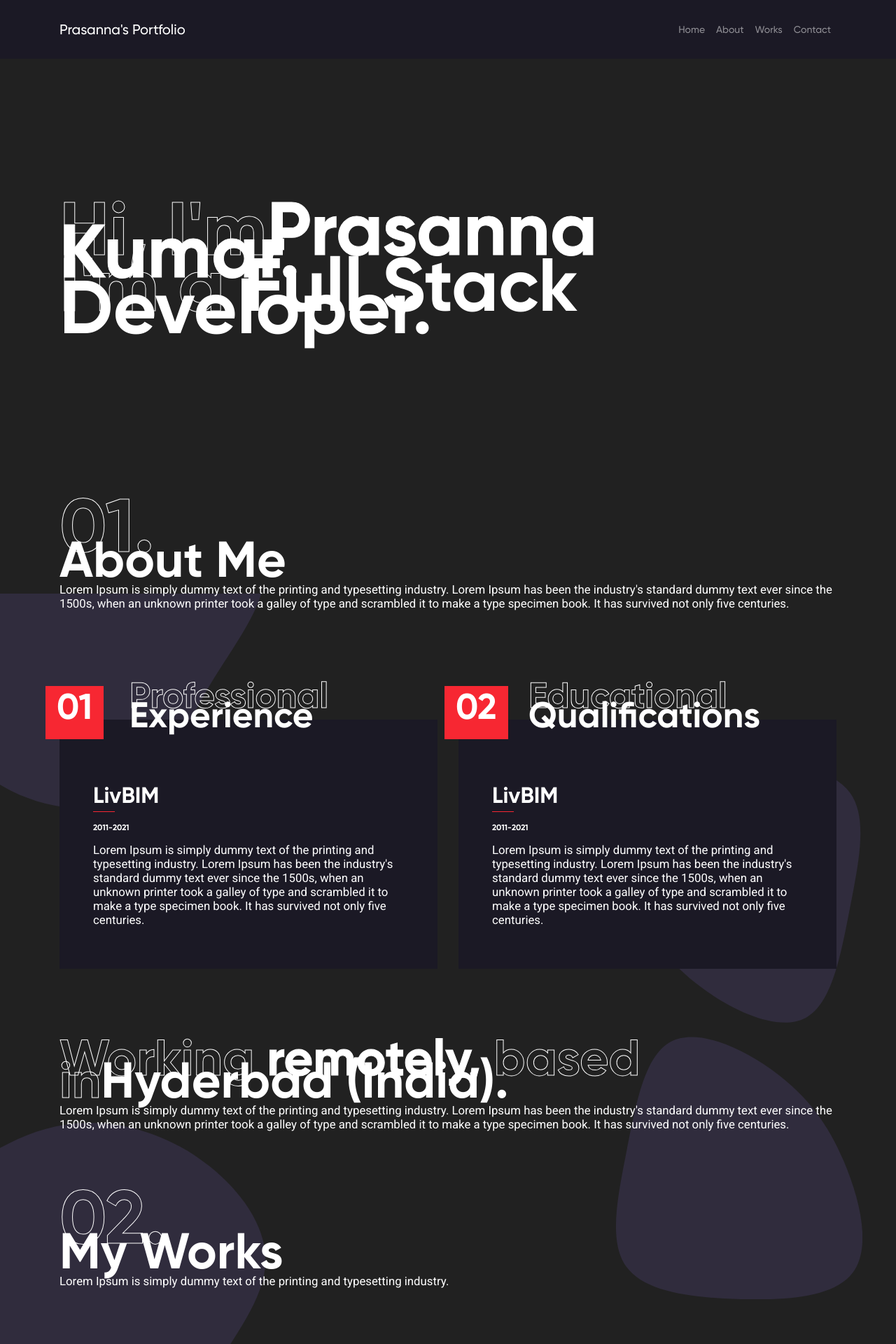
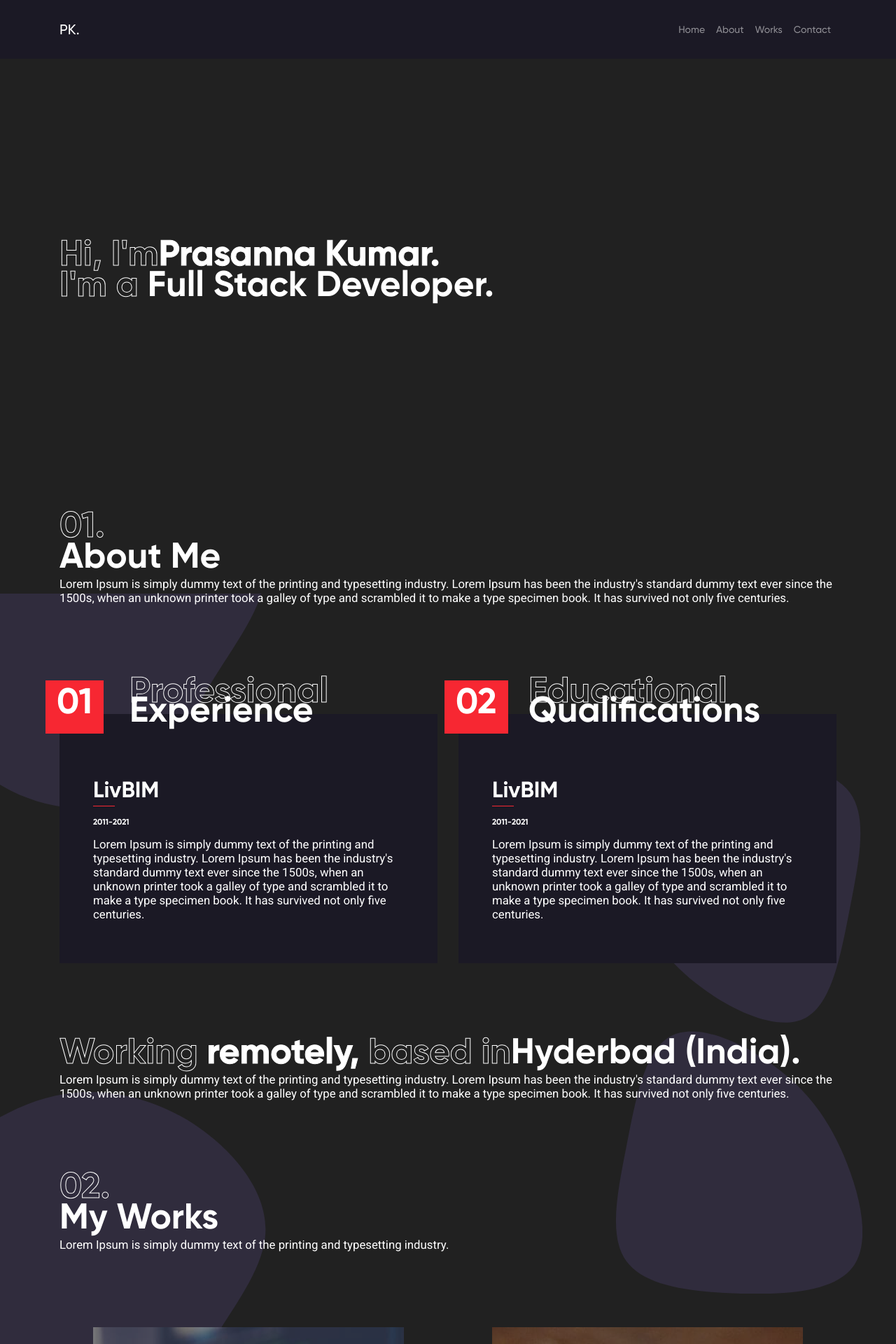
Before and after one commit to prasan666/port-folio, an Angular app: page /home in a window 1280 px wide. Shown: the top 1920 px of the page at 70% size. Built offline with nearby package versions, Linux system fonts and the light colour scheme.

Commit message:
new code added aos npm added

```diff
--- a/angular.json
+++ b/angular.json
@@ -30,9 +30,12 @@
             ],
             "styles": [
               "./node_modules/@angular/material/prebuilt-themes/indigo-pink.css",
-              "src/styles.scss"
+              "src/styles.scss" ,
+              "./node_modules/aos/dist/aos.css"
             ],
-            "scripts": []
+            "scripts": [
+              "./node_modules/aos/dist/aos.js"
+            ]
           },
           "configurations": {
             "production": {
--- a/package.json
+++ b/package.json
@@ -22,6 +22,7 @@
     "@angular/platform-browser-dynamic": "~11.1.2",
     "@angular/router": "~11.1.2",
     "@angular/service-worker": "~11.1.2",
+    "aos": "^2.3.4",
     "bootstrap": "^4.6.0",
     "rxjs": "~6.6.3",
     "tslib": "^2.0.0",
--- a/src/app/app.component.html
+++ b/src/app/app.component.html
@@ -1,7 +1,7 @@
 <header id="navbar">
   <nav class="navbar navbar-expand-lg navbar-dark darker-color fixed-top py-4">
       <div class="container">
-          <a class="navbar-brand" href="#">Prasanna's Portfolio</a>
+          <a class="navbar-brand" href="#">PK.</a>
           <button class="navbar-toggler" type="button" data-bs-toggle="collapse"
               data-bs-target="#navbarSupportedContent" aria-controls="navbarSupportedContent"
               aria-expanded="false" aria-label="Toggle navigation">
@@ -36,13 +36,13 @@
   </div>
 
   <div class="container h-100 d-flex align-items-center">
-      <div class="" data-aos="fade-up">
-          <h1 class="text-stroke">
+      <div class="" data-aos="fade-up d-flex">
+          <h3 class="text-stroke">
               <span>Hi, I'm</span> <span class="text-white">Prasanna Kumar.</span>
-          </h1>
-          <h1>
+          </h3>
+          <h3>
               <span class="text-stroke">I'm a </span><span class="text-white">Full Stack Developer.</span>
-          </h1>
+          </h3>
       </div>
   </div>
 </div>
@@ -56,10 +56,10 @@
       </div>
   </div>
   <div class="container">
-      <div data-aos="fade-up">
-          <h1 class="text-stroke">01.</h1>
-          <h2
-              class="text-white">About Me</h2>
+      <div data-aos="fade-up d-flex">
+          <h3 class="text-stroke">01.</h3>
+          <h3
+              class="text-white">About Me</h3>
       </div>
       <p class="text-white" data-aos="fade-up">
           Lorem Ipsum is simply dummy text of the printing and typesetting industry. Lorem Ipsum has been the
@@ -139,10 +139,10 @@
   </div>
 
   <div class="container mt-3">
-      <h2 data-aos="fade-up">
+      <h3 data-aos="fade-up">
           <span class="text-stroke">Working <span class="text-white">remotely,</span> based in</span> <span
               class="text-white">Hyderbad (India).</span>
-      </h2>
+      </h3>
       <p class="text-white" data-aos="fade-up" data-aos-delay="300">
           Lorem Ipsum is simply dummy text of the printing and typesetting industry. Lorem Ipsum has been the
           industry's standard dummy text ever since the 1500s, when an unknown printer took a galley of type and
@@ -160,9 +160,9 @@
   </div>
   <div class="container" data-aos="fade-up">
       <div>
-          <h1 class="text-stroke">02.</h1>
-          <h2
-              class="text-white">My Works</h2>
+          <h3 class="text-stroke">02.</h3>
+          <h3
+              class="text-white">My Works</h3>
       </div>
       <p class="text-white" data-aos="fade-up">
           Lorem Ipsum is simply dummy text of the printing and typesetting industry.
--- a/src/app/app.component.ts
+++ b/src/app/app.component.ts
@@ -1,10 +1,15 @@
-import { Component } from '@angular/core';
+import { Component, OnInit } from '@angular/core';
+import * as AOS from 'aos'
 
 @Component({
   selector: 'app-root',
   templateUrl: './app.component.html',
   styleUrls: ['./app.component.scss']
 })
-export class AppComponent {
+export class AppComponent implements OnInit {
   title = 'port-folio';
+
+  ngOnInit() {
+    AOS.init();
+  }
 }
--- a/src/index.html
+++ b/src/index.html
@@ -13,9 +13,7 @@
   <link href="https://fonts.googleapis.com/css2?family=Roboto:wght@300;400;500&display=swap" rel="stylesheet">
   <link href="https://fonts.googleapis.com/icon?family=Material+Icons" rel="stylesheet">
   <link href="https://fonts.googleapis.com/css2?family=Faster+One&display=swap" rel="stylesheet">
-  <link href="https://unpkg.com/aos@2.3.1/dist/aos.css" rel="stylesheet">
   <link rel="stylesheet" href="https://pro.fontawesome.com/releases/v5.10.0/css/all.css" integrity="sha384-AYmEC3Yw5cVb3ZcuHtOA93w35dYTsvhLPVnYs9eStHfGJvOvKxVfELGroGkvsg+p" crossorigin="anonymous"/>
-  <script src="https://unpkg.com/aos@2.3.1/dist/aos.js"></script>
 
 </head>
 
@@ -23,11 +21,7 @@
   <app-root></app-root>
   <noscript>Please enable JavaScript to continue using this application.</noscript>
   <script>
-    AOS.init({
-        easing: 'ease',
-        duration: 1200,
-        once: true
-    });
+
 </script>
 </body>
 
```
Also changed, not shown: 1 other file (tests, documents, lock files or other folders).
